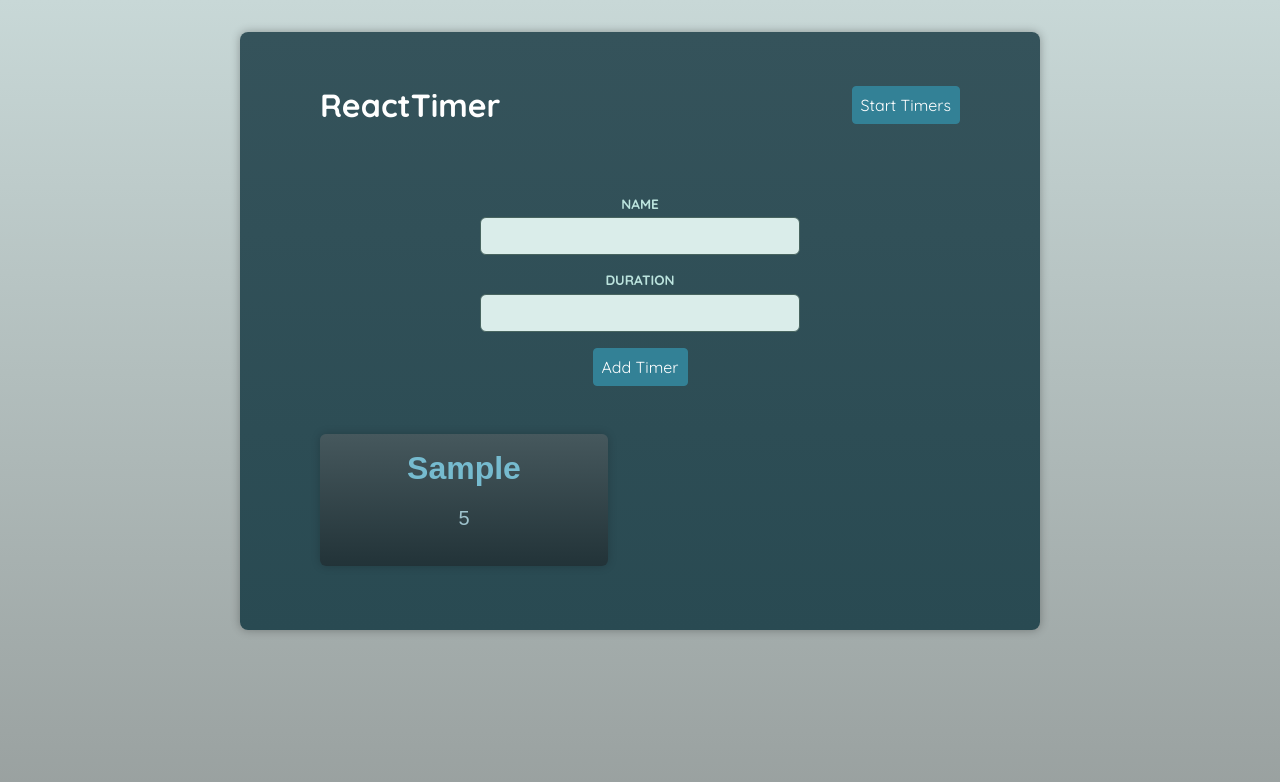
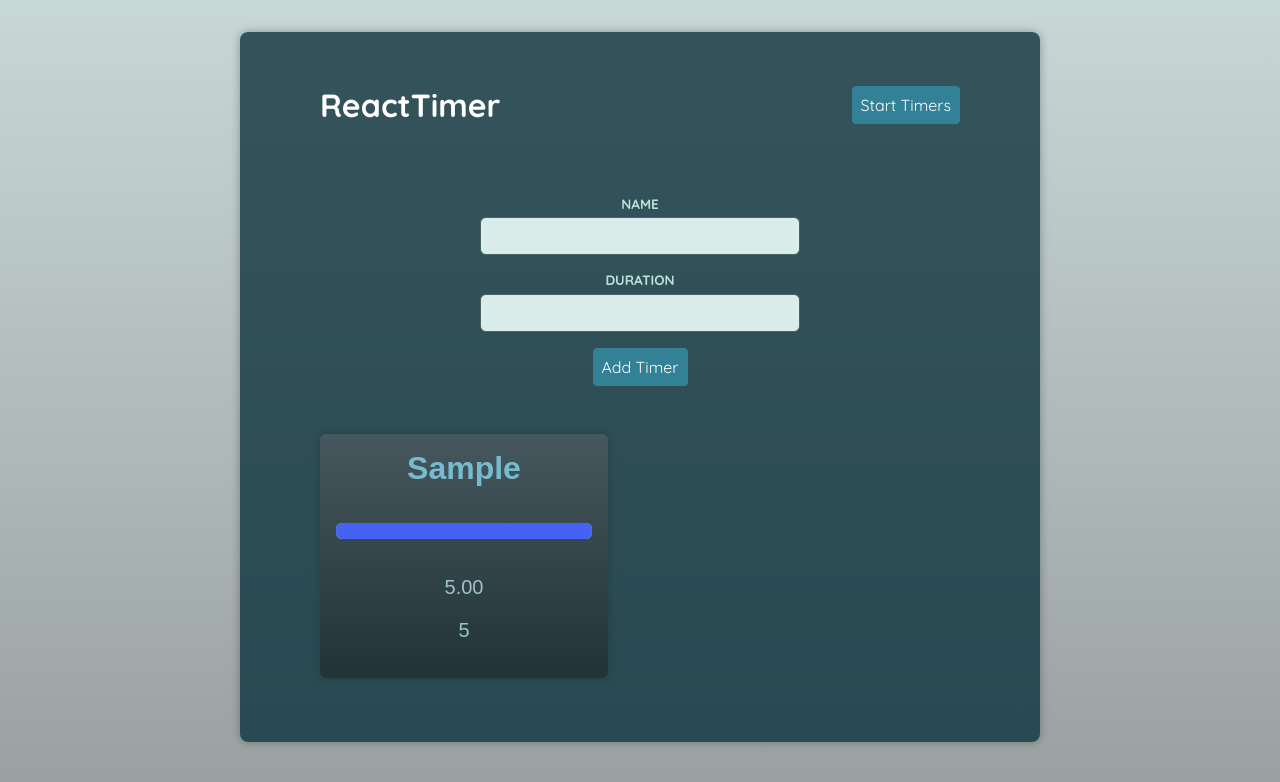
Before and after one commit to RumenaStaneva/react-timer, a React (Vite) app: page / in a window 1280 px wide. Both pictures are taken after typing "Sample", "5" into the empty fields and a click on the button "Add Timer". Shown: the top 782 px of the page. Built offline with nearby package versions, Linux system fonts and the light colour scheme; a web font is replaced by a local one.

Commit message:
timers working as expected with setInerval

```diff
--- a/src/components/AddTimer.tsx
+++ b/src/components/AddTimer.tsx
@@ -12,6 +12,11 @@
 
   function handleSaveTimer(data: unknown) {
     const extractedData = data as { name: string; duration: string };
+
+    if (extractedData.name === "" || extractedData.duration === "") {
+      throw new Error("All fields are mandatory");
+    }
+
     console.log(extractedData);
     addTimer({
       name: extractedData.name,
--- a/src/components/Timer.tsx
+++ b/src/components/Timer.tsx
@@ -1,10 +1,46 @@
-import { Timer as TimerType } from "../store/timers-context.tsx";
+import { useEffect, useRef, useState } from "react";
+import {
+  Timer as TimerType,
+  useTimersContext,
+} from "../store/timers-context.tsx";
 import Container from "./UI/Container.tsx";
 
 export default function Timer({ name, duration }: TimerType) {
+  const interval = useRef<number | null>(null);
+  const [remainingTime, setRemainingTime] = useState(duration * 1000);
+  const { isRunning } = useTimersContext();
+
+  if (remainingTime <= 0 && interval.current) {
+    clearInterval(interval.current);
+  }
+
+  useEffect(() => {
+    let timer: number;
+    if (isRunning) {
+      timer = setInterval(function () {
+        setRemainingTime((prevTime) => {
+          if (prevTime <= 0) {
+            return prevTime;
+          }
+          return prevTime - 50;
+        });
+      }, 50);
+      interval.current = timer;
+    } else if (interval.current) {
+      clearInterval(interval.current);
+    }
+    return () => clearInterval(timer);
+  }, [isRunning]);
+
+  const formattedRemainingTime = (remainingTime / 1000).toFixed(2);
+
   return (
     <Container as="article">
       <h2>{name}</h2>
+      <p>
+        <progress max={duration * 1000} value={remainingTime} />
+      </p>
+      <p>{formattedRemainingTime}</p>
       <p>{duration}</p>
     </Container>
   );
```
